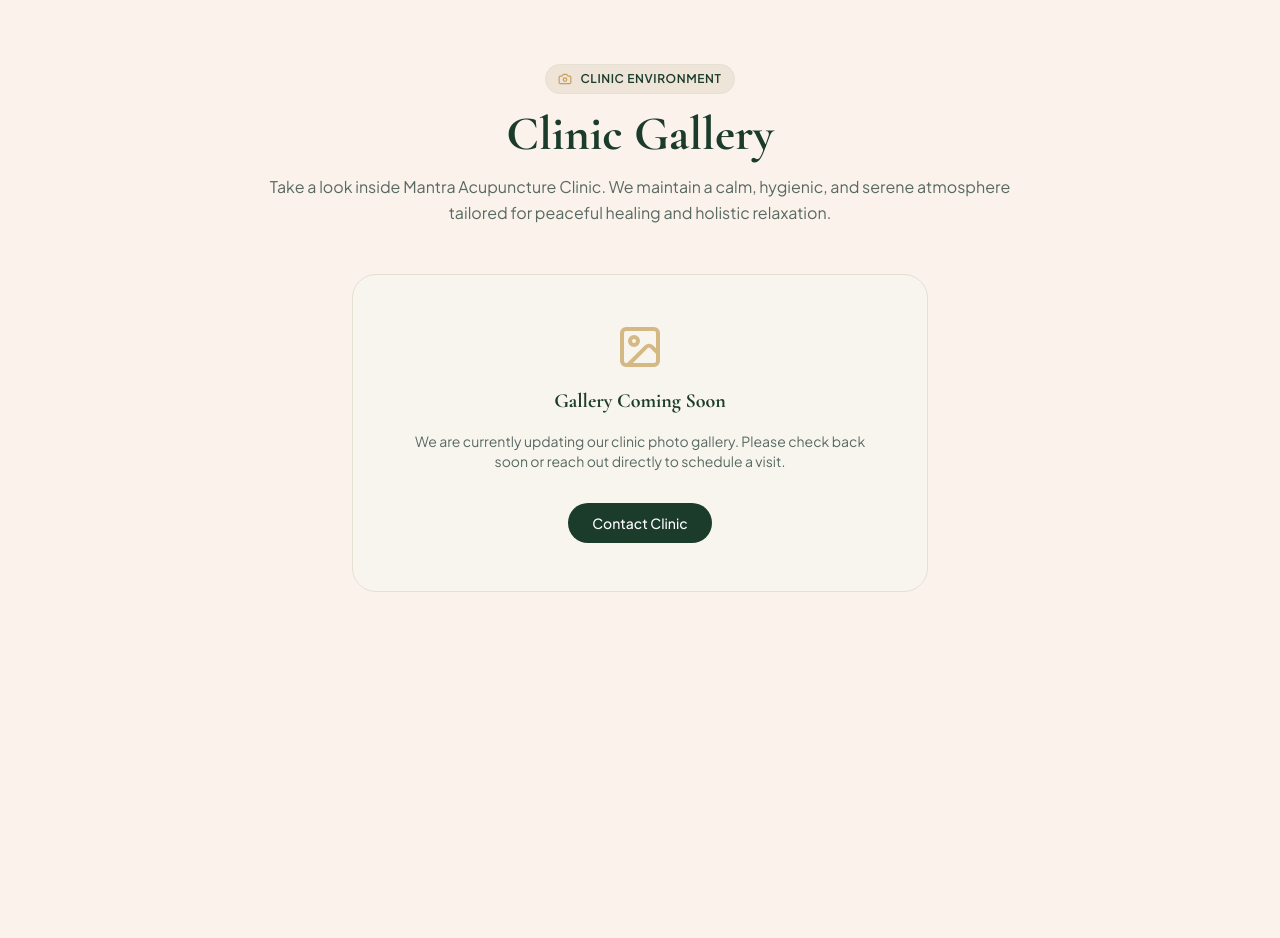
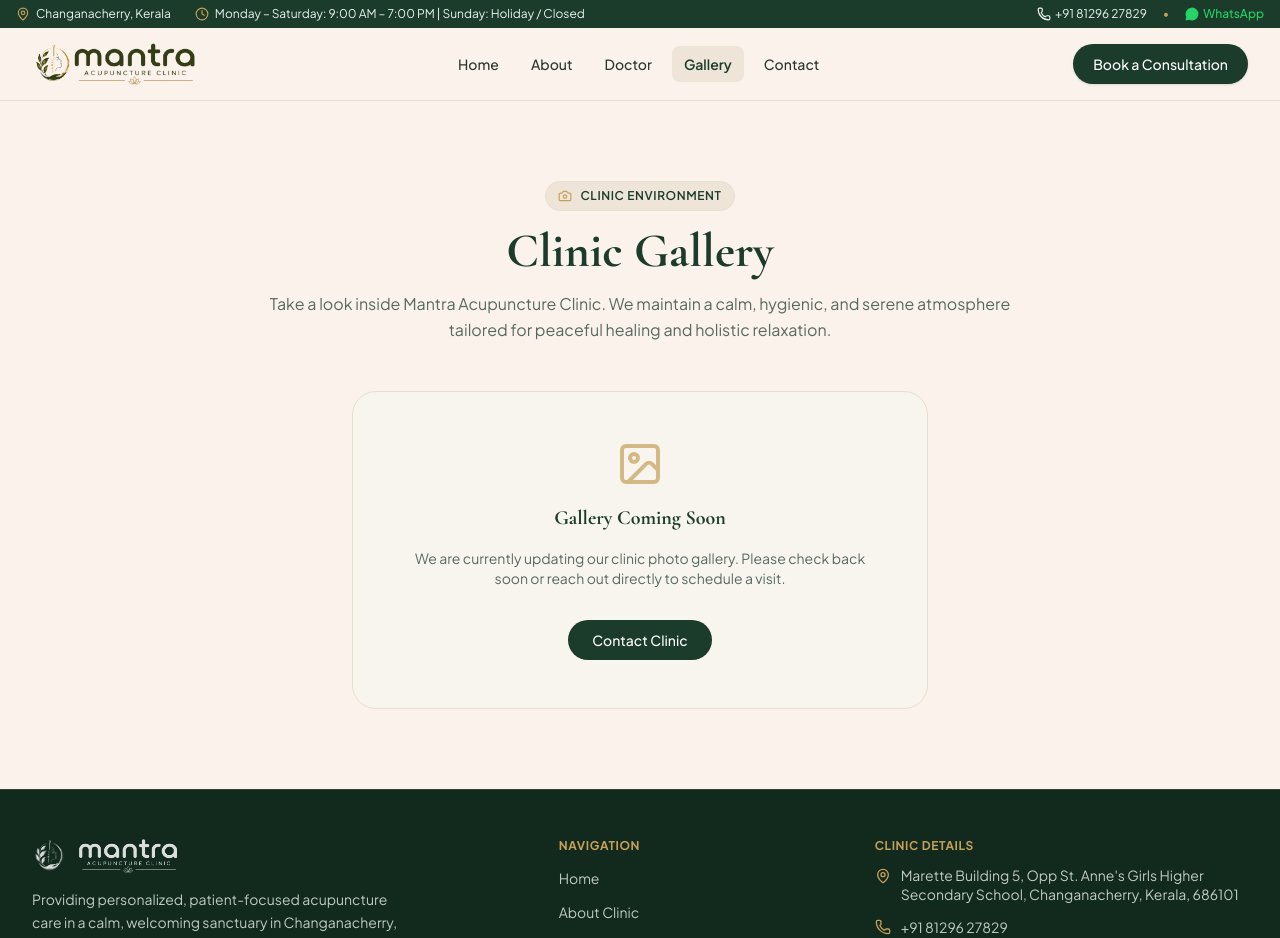
Before and after one commit to mantraclinic2026-hash/mantra-acupuncture-clinic, a Next.js app: page /gallery in a window 1280 px wide. Shown: the top 938 px of the page. Before the commit the page ends 800 px from the top, so only its background shows below. Built offline with nearby package versions, Linux system fonts and the light colour scheme; no server answers; the database is empty.

Commit message:
feat: add admin practitioner form, public page sections, and gallery page

```diff
--- a/src/app/gallery/page.tsx
+++ b/src/app/gallery/page.tsx
@@ -1,7 +1,10 @@
 import React from 'react';
 import { Metadata } from 'next';
 import Image from 'next/image';
-import { getPublishedGallery, getSEOMetadata } from '@/lib/queries/site';
+import Header from '@/components/public/Header';
+import Footer from '@/components/public/Footer';
+import MobileStickyActions from '@/components/public/MobileStickyActions';
+import { getPublishedGallery, getSiteSettings, getSEOMetadata } from '@/lib/queries/site';
 import { getCloudinaryUrl } from '@/lib/cloudinary/url';
 import { Camera, Image as ImageIcon } from 'lucide-react';
 import Link from 'next/link';
@@ -21,11 +24,26 @@
 }
 
 export default async function GalleryPage() {
-  const galleryItems = await getPublishedGallery();
+  const [siteSettings, galleryItems] = await Promise.all([
+    getSiteSettings(),
+    getPublishedGallery(),
+  ]);
 
   return (
-    <div className="bg-[#FAF2EB] min-h-screen py-12 sm:py-16">
-      <div className="max-w-7xl mx-auto px-4 sm:px-6 lg:px-8 space-y-12">
+    <>
+      <Header
+        siteName={siteSettings.site_name}
+        tagline={siteSettings.tagline}
+        phone={siteSettings.phone}
+        whatsappNumber={siteSettings.whatsapp_number}
+        defaultMessage={siteSettings.default_whatsapp_message}
+        address={siteSettings.address}
+        workingHours={siteSettings.working_hours}
+        ctaLabel={siteSettings.primary_cta_label}
+      />
+
+      <main className="flex-1 bg-[#FAF2EB] py-12 lg:py-20">
+        <div className="max-w-7xl mx-auto px-4 sm:px-6 lg:px-8 space-y-12">
         {/* Header Header */}
         <div className="text-center max-w-3xl mx-auto space-y-4">
           <div className="inline-flex items-center gap-2 px-3 py-1.5 rounded-full bg-[#EEE4D8] border border-[#E6DFD3] text-[#1B3B2B] text-xs font-semibold uppercase tracking-wider">
@@ -104,7 +122,28 @@
             })}
           </div>
         )}
-      </div>
-    </div>
+        </div>
+      </main>
+
+      <Footer
+        siteName={siteSettings.site_name}
+        tagline={siteSettings.tagline}
+        phone={siteSettings.phone}
+        whatsappNumber={siteSettings.whatsapp_number}
+        defaultMessage={siteSettings.default_whatsapp_message}
+        address={siteSettings.address}
+        workingHours={siteSettings.working_hours}
+        instagramUrl={siteSettings.instagram_url}
+        disclaimerText={siteSettings.disclaimer_text}
+      />
+
+      <MobileStickyActions
+        phone={siteSettings.phone}
+        whatsappNumber={siteSettings.whatsapp_number}
+        defaultMessage={siteSettings.default_whatsapp_message}
+        whatsappEnabled={siteSettings.floating_whatsapp_enabled}
+        callEnabled={siteSettings.floating_call_enabled}
+      />
+    </>
   );
 }
--- a/src/components/admin/AdminPractitionerForm.tsx
+++ b/src/components/admin/AdminPractitionerForm.tsx
@@ -85,16 +85,16 @@
         {/* Preview Body */}
         <div className="p-6 flex flex-col sm:flex-row items-start sm:items-center gap-5">
           {/* Avatar Thumbnail */}
-          <div className="w-20 h-20 rounded-2xl overflow-hidden bg-[#DED5C5] border border-[#E6DFD3] shrink-0 flex items-center justify-center">
+          <div className="w-24 h-24 sm:w-28 sm:h-28 rounded-full ring-4 ring-[#C5A059]/50 ring-offset-2 ring-offset-white overflow-hidden bg-white shrink-0 flex items-center justify-center shadow-sm">
             {currentPractitioner.profile_image_url ? (
               // eslint-disable-next-line @next/next/no-img-element
               <img
                 src={currentPractitioner.profile_image_url}
                 alt={currentPractitioner.full_name}
-                className="w-full h-full object-cover"
+                className="w-full h-full object-cover object-[center_top] scale-95 rounded-full"
               />
             ) : (
-              <User className="w-8 h-8 text-[#A0907A]" />
+              <User className="w-10 h-10 text-[#A0907A]" />
             )}
           </div>
 
--- a/src/components/public/AboutAndProcessSection.tsx
+++ b/src/components/public/AboutAndProcessSection.tsx
@@ -123,10 +123,8 @@
               justify-center
               py-1
               lg:py-4
-              -translate-x-1
-              sm:-translate-x-3
-              lg:-translate-x-8
-              xl:-translate-x-12
+              xl:-translate-x-4
+              2xl:-translate-x-6
             "
           >
             {/* Eyebrow */}
--- a/src/components/public/ConditionsGrid.tsx
+++ b/src/components/public/ConditionsGrid.tsx
@@ -164,7 +164,7 @@
           {/* =====================================================
               LEFT COLUMN – Headline, Narrative, Leaf & CTA
           ===================================================== */}
-          <div className="lg:col-span-4 xl:col-span-4 flex flex-col justify-center space-y-4 sm:space-y-5 -translate-x-1 sm:-translate-x-3 lg:-translate-x-8 xl:-translate-x-12">
+          <div className="lg:col-span-4 xl:col-span-4 flex flex-col justify-center space-y-4 sm:space-y-5 xl:-translate-x-4 2xl:-translate-x-6">
             {/* Eyebrow */}
             <div className="flex items-center gap-3">
               <span className="w-8 h-px bg-[#C5A059]" />
@@ -221,29 +221,16 @@
           <div className="lg:col-span-8 xl:col-span-8 relative">
             <div className="relative bg-[#FAF5EF] rounded-3xl p-6 sm:p-8 lg:p-10 border border-[#EAE1D3] shadow-[0_10px_35px_-5px_rgba(0,0,0,0.06)] overflow-hidden">
 
-              {/* Botanical Leaf Watermark - Top Right Corner */}
+              {/* Single Botanical Leaf Background Watermark */}
               <div
-                className="pointer-events-none absolute -top-10 -right-10 w-64 h-64 opacity-25 mix-blend-multiply overflow-hidden z-0"
+                className="pointer-events-none absolute -bottom-6 -right-6 sm:-bottom-10 sm:-right-10 w-52 h-52 sm:w-80 sm:h-80 lg:w-96 lg:h-96 opacity-[0.09] sm:opacity-[0.14] lg:opacity-[0.18] mix-blend-multiply overflow-hidden z-0 select-none"
                 aria-hidden="true"
               >
                 {/* eslint-disable-next-line @next/next/no-img-element */}
                 <img
                   src="/images/botanical-flowers1.png"
                   alt=""
-                  className="w-full h-full object-contain rotate-45 scale-125"
-                />
-              </div>
-
-              {/* Botanical Leaf Watermark - Bottom Left Corner */}
-              <div
-                className="pointer-events-none absolute -bottom-12 -left-12 w-64 h-64 opacity-20 mix-blend-multiply overflow-hidden z-0"
-                aria-hidden="true"
-              >
-                {/* eslint-disable-next-line @next/next/no-img-element */}
-                <img
-                  src="/images/botanical-flowers1.png"
-                  alt=""
-                  className="w-full h-full object-contain -rotate-135 scale-125"
+                  className="w-full h-full object-contain object-bottom-right"
                 />
               </div>
 
@@ -311,9 +298,9 @@
                       if (!selected) return null;
                       return (
                         <>
-                          <div className="pb-2 border-b border-[#E8DFD0] flex items-center justify-between">
+                          <div className="pb-3 border-b border-[#E8DFD0] flex items-center justify-between">
                             <div className="flex items-center gap-2.5">
-                              <div className={`w-8 h-8 rounded-full ${selected.badgeBg} flex items-center justify-center shrink-0`}>
+                              <div className={`w-8 h-8 rounded-full ${selected.badgeBg} flex items-center justify-center shrink-0 border border-black/5`}>
                                 {selected.renderIcon()}
                               </div>
                               <span className="text-xs uppercase tracking-widest font-bold text-[#1B3B2B]">
@@ -323,18 +310,18 @@
                             <button
                               type="button"
                               onClick={() => setActiveMobileTab('All')}
-                              className="text-[11px] font-semibold text-[#C5A059] hover:text-[#1B3B2B]"
+                              className="text-[11px] font-semibold text-[#C5A059] hover:text-[#1B3B2B] transition-colors"
                             >
                               View All
                             </button>
                           </div>
-                          <ul className="space-y-2 pt-1">
+                          <ul className="space-y-2.5 pt-2">
                             {selected.items.map((item, idx) => (
                               <li key={idx} className="flex items-center gap-2.5 text-xs text-[#2C3531]">
                                 <span className="w-1.5 h-1.5 rounded-full bg-[#C5A059] shrink-0" />
                                 <Link
                                   href={`/conditions/${item.slug}`}
-                                  className="hover:underline underline-offset-2"
+                                  className="hover:text-[#C5A059] transition-colors font-medium"
                                 >
                                   {item.title}
                                 </Link>
--- a/src/components/public/HeroSection.tsx
+++ b/src/components/public/HeroSection.tsx
@@ -116,7 +116,7 @@
             lg:px-8
           "
         >
-          <div className="max-w-xl space-y-4 sm:space-y-6 translate-x-0 sm:-translate-x-3 lg:-translate-x-8 xl:-translate-x-12">
+          <div className="max-w-xl space-y-4 sm:space-y-6 xl:-translate-x-6 2xl:-translate-x-10">
 
             {/* Eyebrow Badge Pill */}
             <div className="inline-flex items-center gap-1.5 sm:gap-2 px-2.5 sm:px-3 py-0.5 sm:py-1 rounded-full border border-[#D6C7B2] bg-[#FAF5EE]/95 backdrop-blur-xs w-fit shadow-2xs max-w-full">
--- a/src/components/public/PractitionerAndBookingSection.tsx
+++ b/src/components/public/PractitionerAndBookingSection.tsx
@@ -57,36 +57,36 @@
               {/* Top Details */}
               <div className="space-y-4">
                 {/* Photo + Name row */}
-                <div className="flex flex-col sm:flex-row items-center sm:items-start text-center sm:text-left gap-4 sm:gap-5">
-                  {/* Circular photo with gold ring */}
+                <div className="flex flex-col sm:flex-row items-center sm:items-center text-center sm:text-left gap-5 sm:gap-6">
+                  {/* Circular photo with gold ring - enlarged layout with breathing room to fully show face */}
                   <div className="relative shrink-0">
-                    <div className="w-24 h-24 rounded-full ring-4 ring-[#C5A059]/50 ring-offset-2 ring-offset-[#EEE4D8] overflow-hidden bg-[#1B3B2B]/10 flex items-center justify-center">
+                    <div className="w-28 h-28 sm:w-36 sm:h-36 rounded-full ring-4 ring-[#C5A059]/60 ring-offset-2 ring-offset-[#EEE4D8] overflow-hidden bg-white shadow-md flex items-center justify-center">
                       {practitioner.profile_image_url ? (
                         // eslint-disable-next-line @next/next/no-img-element
                         <img
                           src={practitioner.profile_image_url}
                           alt={practitioner.profile_image_alt || practitioner.full_name}
-                          className="w-full h-full object-cover rounded-full"
+                          className="w-full h-full object-cover object-[center_top] scale-95 rounded-full transition-transform duration-300 hover:scale-100"
                         />
                       ) : (
                         <ImageFallback
                           src={null}
                           alt={practitioner.profile_image_alt || practitioner.full_name}
-                          width={96}
-                          height={96}
+                          width={144}
+                          height={144}
                           aspectRatio="square"
                           className="w-full h-full object-cover"
                         />
                       )}
                     </div>
                   </div>
-                  <div>
-                    <h2 className="font-serif text-xl sm:text-2xl font-bold text-[#1B3B2B]">
+                  <div className="space-y-1 sm:space-y-1.5">
+                    <h2 className="font-serif text-xl sm:text-2xl lg:text-3xl font-bold text-[#1B3B2B]">
                       {practitioner.full_name}
                     </h2>
-                    <div className="mt-1 space-y-0.5">
+                    <div className="space-y-1 pt-0.5">
                       {practitioner.qualifications.map((q, i) => (
-                        <p key={i} className="flex items-center gap-1.5 text-xs text-[#586962]">
+                        <p key={i} className="flex items-center gap-2 text-xs sm:text-sm text-[#586962]">
                           <span className="w-1.5 h-1.5 rounded-full bg-[#C5A059] shrink-0" />
                           {q}
                         </p>
--- a/src/components/public/PractitionerSection.tsx
+++ b/src/components/public/PractitionerSection.tsx
@@ -33,7 +33,7 @@
                     <img
                       src={practitioner.profile_image_url}
                       alt={practitioner.profile_image_alt || practitioner.full_name}
-                      className="w-full h-full min-h-[350px] max-h-[500px] object-cover rounded-2xl"
+                      className="w-full h-full min-h-[350px] max-h-[500px] object-cover object-top rounded-2xl"
                     />
                   ) : (
                     <ImageFallback
--- a/src/components/public/ServicesGrid.tsx
+++ b/src/components/public/ServicesGrid.tsx
@@ -224,7 +224,7 @@
         {/* =================================================
             SECTION HEADER
         ================================================= */}
-        <div className="max-w-3xl mb-6 sm:mb-8 lg:mb-10 space-y-2.5 -translate-x-1 sm:-translate-x-3 lg:-translate-x-8 xl:-translate-x-12">
+        <div className="max-w-3xl mb-6 sm:mb-8 lg:mb-10 space-y-2.5 xl:-translate-x-4 2xl:-translate-x-6">
           <span
             className="
               text-xs
```
